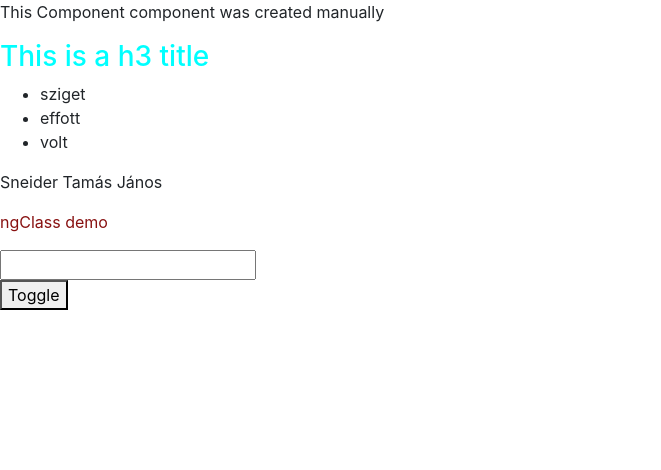
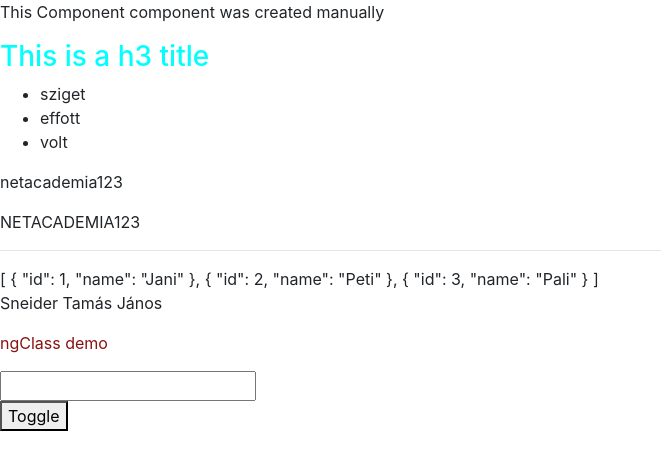
Before and after one commit to tamassneider/Angular_intro_repository, an Angular app: page / in a window 1280 px wide. Shown: the top 470 px of the page, without its empty margins (0-661 px from the left). Built offline with nearby package versions, Linux system fonts and the light colour scheme.

Commit message:
-pipe functionality

```diff
--- a/src/app/app.component.html
+++ b/src/app/app.component.html
@@ -4,6 +4,11 @@
 <ul>
   <li *ngFor="let event of events"> {{ event}} </li>
 </ul>
+
+<p> {{ title }}</p>
+<p> {{ title  | uppercase}}</p>
+<hr>
+{{pipeDemo | json}}
 
 <div *ngIf="show">
   <p>  Sneider Tamás János </p>
--- a/src/app/app.component.ts
+++ b/src/app/app.component.ts
@@ -12,6 +12,21 @@ export class AppComponent {
   show = true;
   whenclicked = false;
   inputContent: string;
+
+  pipeDemo = [
+    {
+      id: 1,
+      name: 'Jani'
+    },
+    {
+      id: 2,
+      name: 'Peti'
+    },
+    {
+      id: 3,
+      name: 'Pali'
+    }
+  ];
 
   toggle() {
     this.show = !this.show;
```
